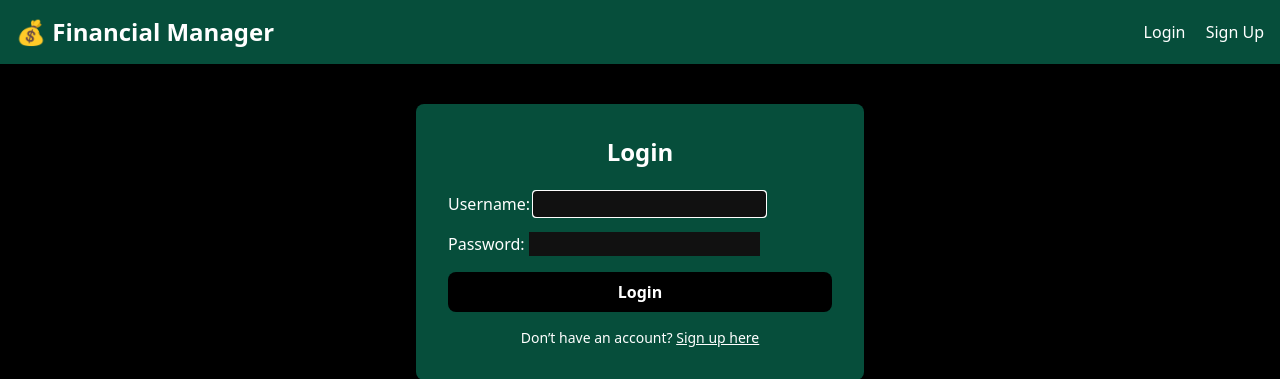
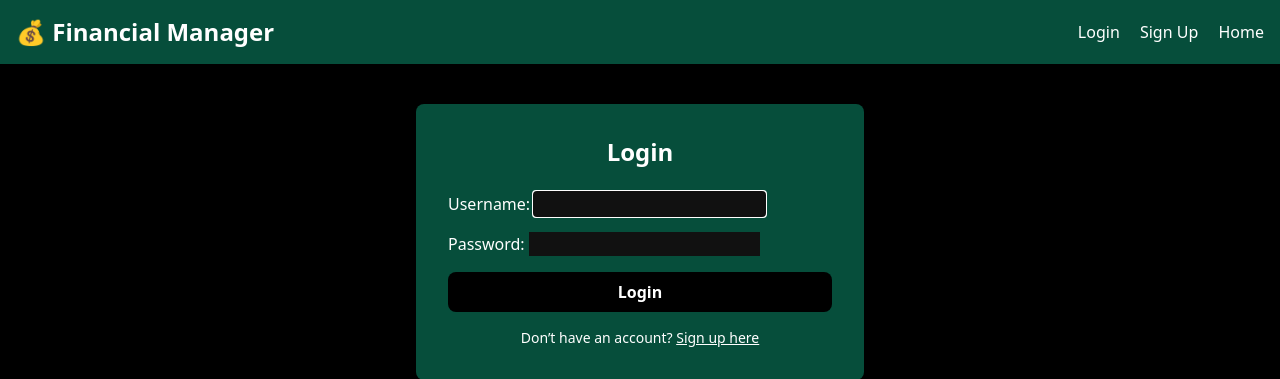
Before and after one commit to ethanmwangi/Financial_manager, a Django app: page /login/ in a window 1280 px wide. Shown: the top 379 px of the page. Run offline with Django 5.2, Linux system fonts and the light colour scheme; parts of the project's set-up code (start-up, migrations or seed data) failed here and were passed over; some libraries are stand-ins or nearby versions.

Commit message:
added the link for home to the nav bar

```diff
--- a/users/templates/base.html
+++ b/users/templates/base.html
@@ -43,6 +43,7 @@
                 {% else %}
                     <a href="{% url 'login' %}" class="hover:underline">Login</a>
                     <a href="{% url 'signup' %}" class="hover:underline">Sign Up</a>
+                    <a href="{% url 'home' %}" class="hover:underline">Home</a>
                 {% endif %}
             </div>
         </div>
```
